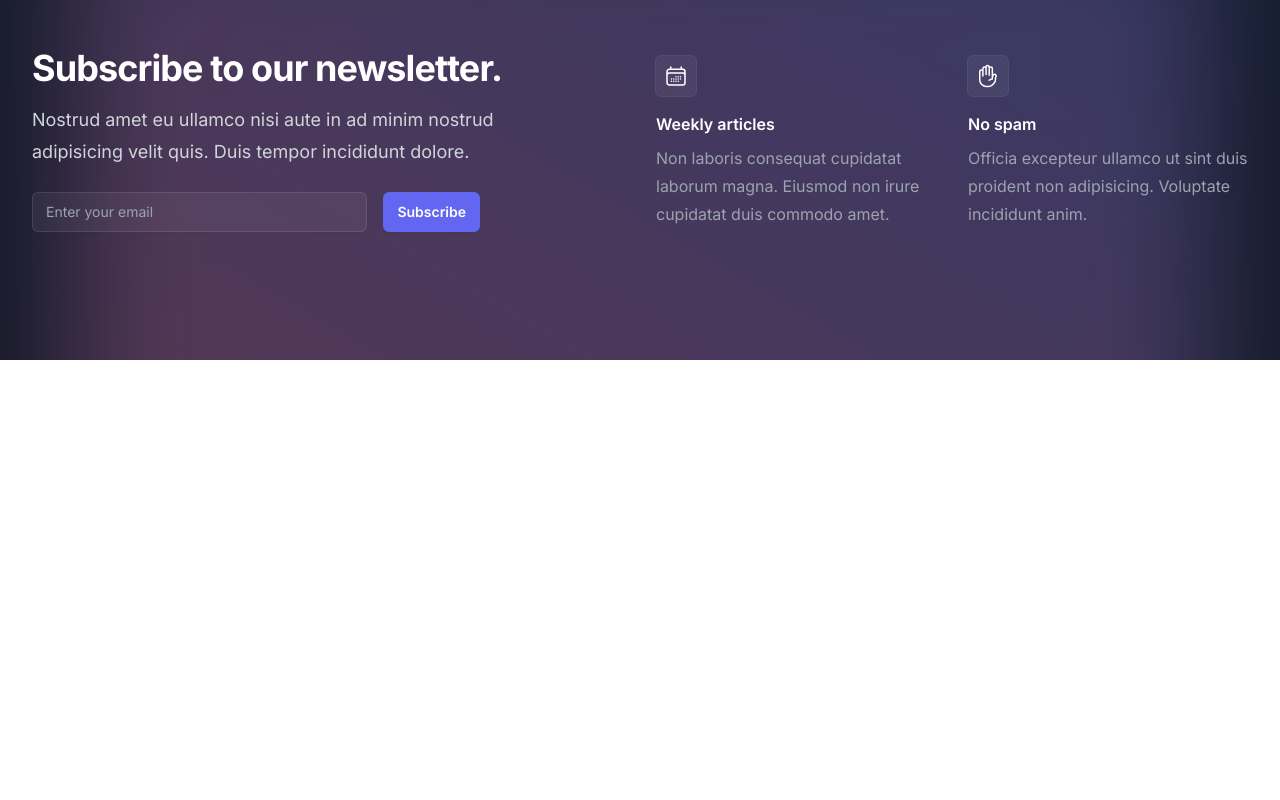
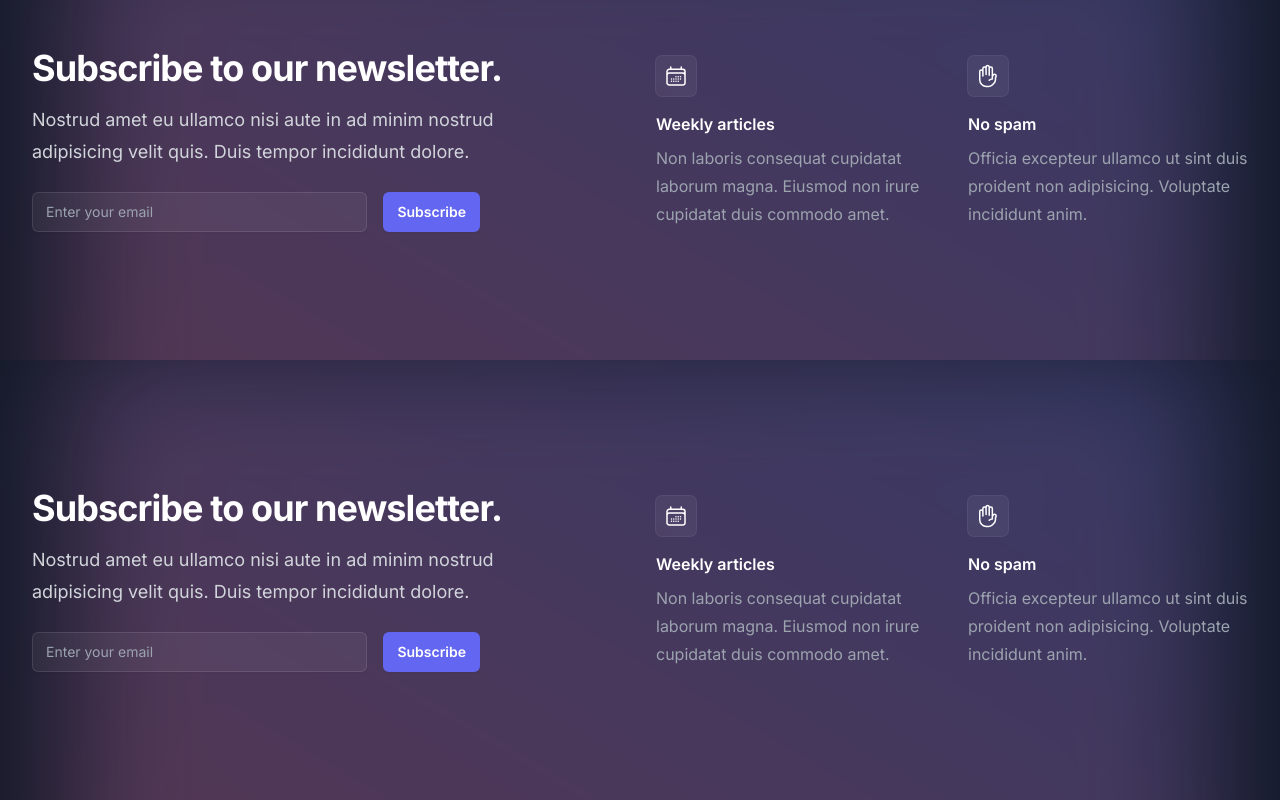
Before and after one commit to Centient-Technologies/Centient-Technologies, a Next.js app: page / in a window 1280 px wide. Shown: the part 2635-3435 px from the top of the page. Before the commit the page ends 2995 px from the top, so only its background shows below. Built offline with nearby package versions, Linux system fonts and the light colour scheme.

Commit message:
added news letter to all pages

```diff
--- a/app/layout.tsx
+++ b/app/layout.tsx
@@ -2,6 +2,7 @@ import './globals.css'
 import type { Metadata } from 'next'
 import { Inter } from 'next/font/google'
 import NavigationBar from './components/NavigationBar'
+import NewsLetterSection from './about/components/NewsLetterSection/NewsLetterSection'
 
 const inter = Inter({ subsets: ['latin'] })
 
@@ -26,6 +27,7 @@ export default function RootLayout({
           navItems={["Services", "About", "Contact"]}
         />
         {children}
+        <NewsLetterSection />
       </body>
     </html>
   )
```
